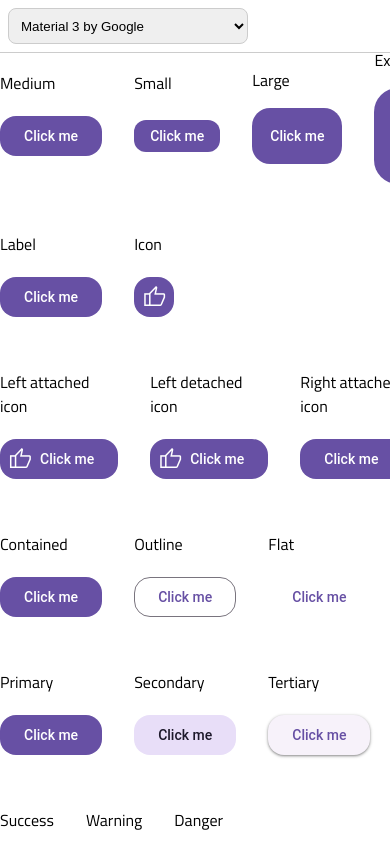
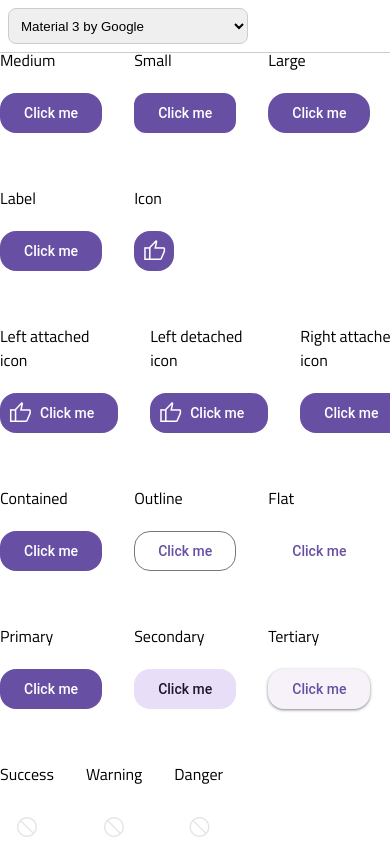
Before and after one commit to rodrigojcmello/kiskadee, a React (Vite) app in the folder packages/react/: page / in a window 390 px wide. Shown: the top 844 px of the page. Built offline with nearby package versions, Linux system fonts and the light colour scheme.

Commit message:
refactor: responsive logic

```diff
--- a/packages/react/src/components/Button/Button.style.ts
+++ b/packages/react/src/components/Button/Button.style.ts
@@ -10,6 +10,7 @@
   ButtonStyleProps,
   ContainerOptions,
   Interaction,
+  Size,
 } from './Button.types';
 
 export class ButtonStyle {
@@ -45,6 +46,13 @@
 
   private readonly _duration: string;
 
+  // Responsive
+
+  private readonly _responsive: Record<
+    keyof Exclude<ContainerOptions['responsive'], undefined>,
+    number
+  >;
+
   constructor(style: ButtonStyleProps) {
     // Required
     this._iconType = style.iconType;
@@ -64,6 +72,22 @@
     // Transition
     this._timingFunction = 'ease';
     this._duration = '0.2s';
+
+    // Responsive
+
+    this._responsive = {
+      smallScreenBP1: 0,
+      smallScreenBP2: 321,
+      smallScreenBP3: 376,
+
+      mediumScreenBP1: 481,
+      mediumScreenBP2: 641,
+      mediumScreenBP3: 769,
+
+      bigScreenBP1: 1025,
+      bigScreenBP2: 1281,
+      bigScreenBP3: 1441,
+    };
   }
 
   get common() {
@@ -123,11 +147,13 @@
   }
 
   private containerBackground() {
-    const containerStyle = this.getStyle<ButtonElementContainer>('container');
+    const { elementRest, elementResponsive } =
+      this.responsiveStyle('container');
 
     return css({
-      background: containerStyle?.background,
-      backgroundColor: containerStyle?.backgroundColor,
+      background: elementRest?.background,
+      backgroundColor: elementRest?.backgroundColor,
+      ...elementResponsive,
     })();
   }
 
@@ -155,17 +181,62 @@
     })();
   }
 
+  responsiveStyle(element: ButtonElement, exclude?: boolean) {
+    const responsive: { [media: string]: CSSProperties } = {};
+    for (const breakpoint of Object.keys(this._options?.responsive || {})) {
+      const elementStyle = {
+        ...this.getStyle<CSSProperties>(
+          element,
+          undefined,
+          this._options?.responsive?.[
+            breakpoint as keyof Exclude<
+              ContainerOptions['responsive'],
+              undefined
+            >
+          ]
+        ),
+      };
+
+      // TODO: remove entire block
+      if (exclude) {
+        if (element === 'container') {
+          delete elementStyle.background;
+          delete elementStyle.backgroundColor;
+          delete elementStyle.borderColor;
+          delete elementStyle.borderWidth;
+          delete elementStyle.borderStyle;
+        } else if (element === 'text') {
+          delete elementStyle.color;
+          delete elementStyle.paddingBottom;
+          delete elementStyle.paddingTop;
+          delete elementStyle.paddingLeft;
+          delete elementStyle.paddingRight;
+        }
+      }
+
+      responsive[
+        `@media(min-width: ${
+          this._responsive[
+            breakpoint as keyof Exclude<
+              ContainerOptions['responsive'],
+              undefined
+            >
+          ]
+        }px)`
+      ] = elementStyle;
+    }
+
+    // TODO: return just on object
+    const { '@media(min-width: 0px)': elementRest, ...elementResponsive } =
+      responsive;
+
+    return {
+      elementRest,
+      elementResponsive,
+    };
+  }
+
   private containerCore() {
-    const containerStyle = {
-      ...this.getStyle<ButtonElementContainer>('container'),
-    };
-
-    delete containerStyle.background;
-    delete containerStyle.backgroundColor;
-    delete containerStyle.borderColor;
-    delete containerStyle.borderWidth;
-    delete containerStyle.borderStyle;
-
     const containerHover = this.getStyle<ButtonElementContainer>(
       'container',
       'hover'
@@ -236,12 +307,18 @@
       'disabled'
     );
 
+    const { elementRest, elementResponsive } = this.responsiveStyle(
+      'container',
+      true
+    );
+
     return css({
       /**
        * Only the box-shadow remains, but creating a new class just to control the interaction state and another one
        * for the box-shadow would just needlessly duplicate the same thing
        */
-      ...containerStyle,
+      ...elementRest,
+      ...elementResponsive,
 
       // HOVER
       '&:hover, &.--hover': {
@@ -388,14 +465,61 @@
   }
 
   private textPadding() {
-    const textStyle = this.getStyle<ButtonElementText>('text');
+    const { elementRest, elementResponsive } = this.responsiveStyle(
+      'text',
+      false
+    );
+
+    const paddingPicks: (keyof CSSProperties)[] = [
+      'paddingTop',
+      'paddingBottom',
+      'paddingRight',
+      'paddingLeft',
+    ];
+
+    const p = ButtonStyle.pickResponsiveProperties(
+      elementResponsive,
+      paddingPicks
+    );
+
+    for (const m of Object.keys(p)) {
+      p[m].paddingRight = this._iconRight ? 0 : p[m].paddingRight;
+      p[m].paddingLeft = this._iconLeft ? 0 : p[m].paddingLeft;
+    }
 
     return css({
-      paddingTop: textStyle?.paddingTop,
-      paddingBottom: textStyle?.paddingBottom,
-      paddingLeft: this._iconLeft ? 0 : textStyle?.paddingLeft,
-      paddingRight: this._iconRight ? 0 : textStyle?.paddingRight,
+      paddingTop: elementRest?.paddingTop,
+      paddingBottom: elementRest?.paddingBottom,
+      paddingLeft: this._iconLeft ? 0 : elementRest?.paddingLeft,
+      paddingRight: this._iconRight ? 0 : elementRest?.paddingRight,
+      ...p,
     })();
+  }
+
+  private static pickResponsiveProperties(
+    responsive: {
+      [mediaQuery: string]: CSSProperties;
+    },
+    properties: (keyof CSSProperties)[]
+  ) {
+    const newObject: {
+      [mediaQuery: string]: CSSProperties;
+    } = {};
+    for (const mediaQuery of Object.keys(responsive)) {
+      if (!newObject[mediaQuery]) {
+        newObject[mediaQuery] = {};
+      }
+      for (const property of properties) {
+        /**
+         * TS2590: Expression produces a union type that is too complex to represent.
+         */
+        // eslint-disable-next-line @typescript-eslint/ban-ts-comment
+        // @ts-ignore
+        newObject[mediaQuery][property] = responsive[mediaQuery][property];
+      }
+    }
+
+    return newObject;
   }
 
   //----------------------------------------------------------------------------
@@ -503,7 +627,8 @@
 
   private getStyle<T extends CSSProperties>(
     element: ButtonElement,
-    interaction?: Interaction
+    interaction?: Interaction,
+    size?: Size
   ): T | Record<string, never> {
     const baseStyle = this._theme?.elements?.[element];
     const typeStyle = baseStyle?.type?.[this._typeStyle];
@@ -512,22 +637,22 @@
     if (interaction) {
       return {
         ...baseStyle?.base?.[interaction]?.md,
-        ...baseStyle?.base?.[interaction]?.[this._size],
+        ...baseStyle?.base?.[interaction]?.[size || this._size],
 
         ...variantStyle?.[interaction]?.md,
-        ...variantStyle?.[interaction]?.[this._size],
+        ...variantStyle?.[interaction]?.[size || this._size],
       } as T;
     }
 
     return {
       ...baseStyle?.base?.rest?.md,
-      ...baseStyle?.base?.rest?.[this._size],
+      ...baseStyle?.base?.rest?.[size || this._size],
 
       ...typeStyle?.base?.md,
-      ...typeStyle?.base?.[this._size],
+      ...typeStyle?.base?.[size || this._size],
 
       ...variantStyle?.rest?.md,
-      ...variantStyle?.rest?.[this._size],
+      ...variantStyle?.rest?.[size || this._size],
     } as T;
   }
 }
--- a/packages/react/src/components/Button/Button.types.ts
+++ b/packages/react/src/components/Button/Button.types.ts
@@ -167,7 +167,7 @@
 
     bigScreenBP1?: Size; // 1025-1280px
     bigScreenBP2?: Size; // 1281-1440px
-    bigScreenBP3?: Size; // 1441-1600px
+    bigScreenBP3?: Size; // 1441px
   };
 }
 
--- a/packages/react/src/themes/material/theme.ts
+++ b/packages/react/src/themes/material/theme.ts
@@ -32,6 +32,10 @@
           sm: true,
           lg: true,
         },
+        responsive: {
+          smallScreenBP1: 'md',
+          mediumScreenBP1: 'sm',
+        },
       },
       elements: {
         container: {
@@ -54,6 +58,9 @@
                   rest: {
                     md: {
                       backgroundColor: '#6750A4',
+                    },
+                    sm: {
+                      backgroundColor: 'red',
                     },
                   },
                   hover: {
```
Also changed, not shown: 1 other file (tests, documents, lock files or other folders).
